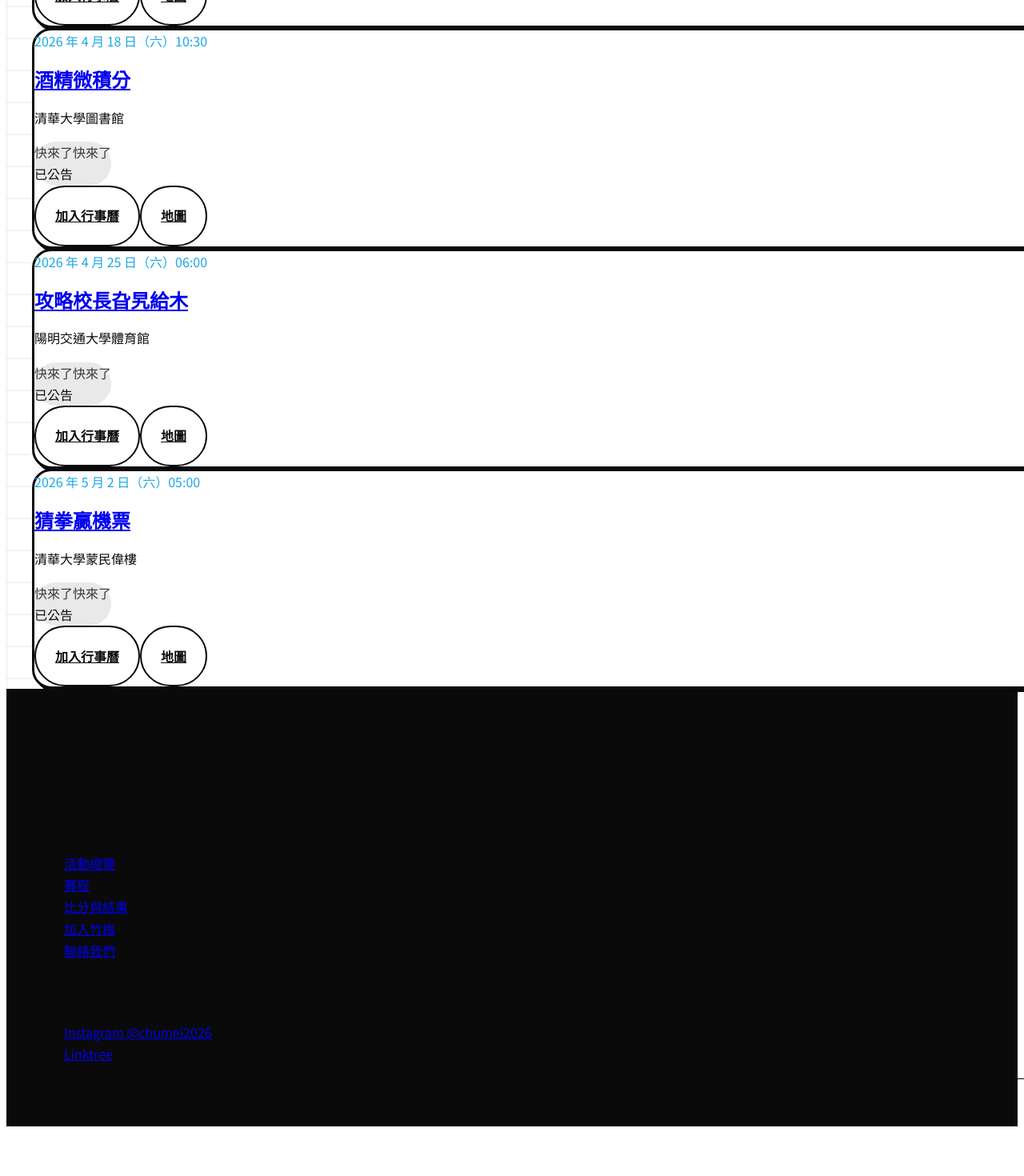
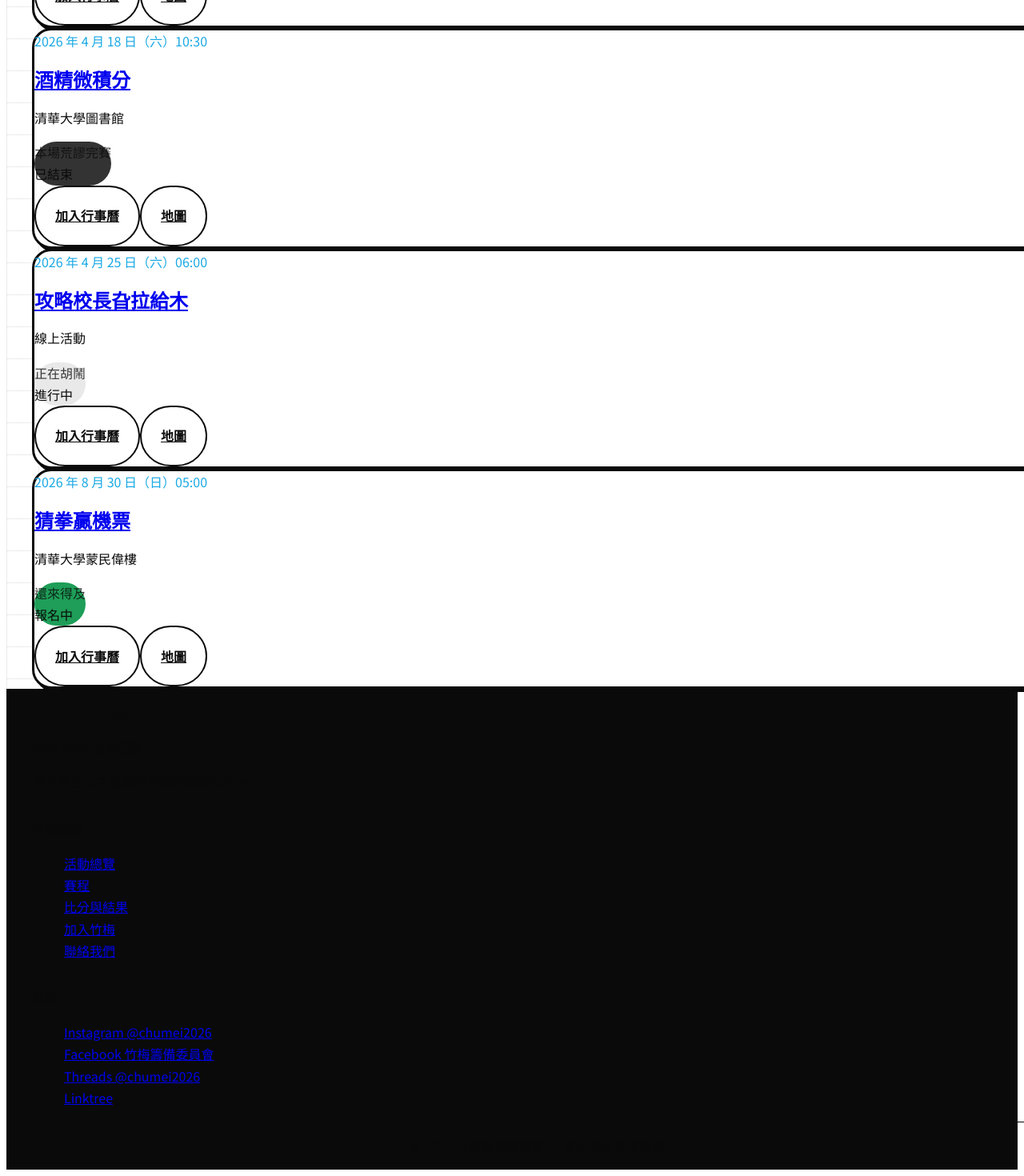
Before and after one commit to CorgiHere/chumei, a Next.js app: page /schedule in a window 1280 px wide. Shown: the part 983-2453 px from the top of the page at 80% size. Before the commit the page ends 2399 px from the top, so only its background shows below. Built offline with nearby package versions, Linux system fonts and the light colour scheme.

Commit message:
Sync site content with Instagram and Linktree for live 2026 Chumei CTAs.
Wire real registration, Galaga, and merch links so the site matches @chumei2026 public entry points.

Co-authored-by: Cursor <cursoragent@cursor.com>

```diff
--- a/src/app/about/page.tsx
+++ b/src/app/about/page.tsx
@@ -57,6 +57,14 @@ export default function AboutPage() {
               >
                 Instagram
               </a>
+              <a
+                href={siteConfig.facebookUrl}
+                target="_blank"
+                rel="noopener noreferrer"
+                className="btn-outline text-sm"
+              >
+                Facebook
+              </a>
               <Link href={withBasePath("/contact")} className="btn-outline text-sm">
                 聯絡我們
               </Link>
--- a/src/app/activities/[slug]/page.tsx
+++ b/src/app/activities/[slug]/page.tsx
@@ -40,6 +40,11 @@ export default async function ActivityDetailPage({ params }: PageProps) {
   const isRegistrationOpen =
     activity.status === "registration_open" ||
     activity.status === "registration_closing";
+  const isPlayable =
+    activity.status === "ongoing" && Boolean(activity.registrationUrl);
+  const primaryCtaLabel = isPlayable ? "立即遊玩" : "立即報名";
+  const showPrimaryCta =
+    (isRegistrationOpen || isPlayable) && activity.registrationUrl;
 
   return (
     <div className="pb-12">
@@ -62,14 +67,14 @@ export default async function ActivityDetailPage({ params }: PageProps) {
             )}
           </div>
           <div className="mt-6 flex flex-wrap gap-3">
-            {isRegistrationOpen && activity.registrationUrl && (
+            {showPrimaryCta && (
               <a
                 href={activity.registrationUrl}
                 target="_blank"
                 rel="noopener noreferrer"
                 className="btn-primary"
               >
-                立即報名
+                {primaryCtaLabel}
               </a>
             )}
             <a
--- a/src/app/contact/page.tsx
+++ b/src/app/contact/page.tsx
@@ -47,6 +47,32 @@ export default function ContactPage() {
               </dd>
             </div>
             <div>
+              <dt className="font-bold">Facebook</dt>
+              <dd>
+                <a
+                  href={siteConfig.facebookUrl}
+                  target="_blank"
+                  rel="noopener noreferrer"
+                  className="text-[var(--color-brand-blue)]"
+                >
+                  竹梅籌備委員會
+                </a>
+              </dd>
+            </div>
+            <div>
+              <dt className="font-bold">Threads</dt>
+              <dd>
+                <a
+                  href={siteConfig.threadsUrl}
+                  target="_blank"
+                  rel="noopener noreferrer"
+                  className="text-[var(--color-brand-blue)]"
+                >
+                  @chumei2026
+                </a>
+              </dd>
+            </div>
+            <div>
               <dt className="font-bold">Linktree</dt>
               <dd>
                 <a
--- a/src/components/ActivityCard.tsx
+++ b/src/components/ActivityCard.tsx
@@ -58,6 +58,16 @@ export function ActivityCard({ activity }: ActivityCardProps) {
                   立即報名
                 </a>
               )}
+              {activity.status === "ongoing" && activity.registrationUrl && (
+                <a
+                  href={activity.registrationUrl}
+                  target="_blank"
+                  rel="noopener noreferrer"
+                  className="btn-primary text-sm"
+                >
+                  立即遊玩
+                </a>
+              )}
               {activity.status === "finished" && (
                 <Link
                   href={withBasePath(`/activities/${activity.slug}#results`)}
--- a/src/components/Footer.tsx
+++ b/src/components/Footer.tsx
@@ -64,6 +64,26 @@ export function Footer() {
               </li>
               <li>
                 <a
+                  href={siteConfig.facebookUrl}
+                  target="_blank"
+                  rel="noopener noreferrer"
+                  className="hover:text-[var(--color-brand-yellow)]"
+                >
+                  Facebook 竹梅籌備委員會
+                </a>
+              </li>
+              <li>
+                <a
+                  href={siteConfig.threadsUrl}
+                  target="_blank"
+                  rel="noopener noreferrer"
+                  className="hover:text-[var(--color-brand-yellow)]"
+                >
+                  Threads @chumei2026
+                </a>
+              </li>
+              <li>
+                <a
                   href={siteConfig.linktreeUrl}
                   target="_blank"
                   rel="noopener noreferrer"
--- a/src/data/activities.ts
+++ b/src/data/activities.ts
@@ -1,5 +1,6 @@
 import type { Activity } from "@/types";
 import { venues } from "./venues";
+import { siteConfig } from "./site";
 
 export const activities: Activity[] = [
   {
@@ -17,8 +18,8 @@ export const activities: Activity[] = [
     startAt: "2026-03-29T14:00:00+08:00",
     status: "finished",
     venue: venues["nthu-lawn"],
-    categories: ["實體活動", "團體賽", "計分項目"],
-    format: "team",
+    categories: ["實體活動", "個人賽", "計分項目"],
+    format: "individual",
     teamSizeMin: 1,
     teamSizeMax: 1,
     participantLimit: 32,
@@ -26,7 +27,8 @@ export const activities: Activity[] = [
     rules: [
       {
         title: "勝負條件",
-        content: "各組穿著完整恐龍裝，完成 50 公尺直線賽道。最先衝線且恐龍裝未脫落者獲勝。",
+        content:
+          "各組穿著完整恐龍裝，完成 50 公尺直線賽道。最先衝線且恐龍裝未脫落者獲勝。",
       },
       {
         title: "比賽流程",
@@ -34,7 +36,8 @@ export const activities: Activity[] = [
       },
       {
         title: "違規與判定",
-        content: "中途脫下恐龍頭套、推擠對手、或恐龍裝不完整者，由裁判判定失格或加時。",
+        content:
+          "中途脫下恐龍頭套、推擠對手、或恐龍裝不完整者，由裁判判定失格或加時。",
       },
     ],
     safetyNotes: ["請穿著運動鞋", "恐龍裝需自行準備或現場租借"],
@@ -48,7 +51,8 @@ export const activities: Activity[] = [
       winner: "NTHU",
       nthuScore: 1,
       nycuScore: 0,
-      summary: "清華恐龍軍團以 0.3 秒優勢險勝，現場觀眾表示「這真的有必要辦第二屆嗎」——有的。",
+      summary:
+        "清華恐龍軍團以些微優勢險勝，現場觀眾表示「這真的有必要辦第二屆嗎」——有的。",
       rankings: [
         { rank: 1, school: "NTHU", teamName: "清恐龍突擊隊", score: "12.4s" },
         { rank: 2, school: "NYCU", teamName: "狐龍混合種", score: "12.7s" },
@@ -56,7 +60,7 @@ export const activities: Activity[] = [
       ],
     },
     socialLinks: [
-      { platform: "Instagram", url: "https://www.instagram.com/chumei2026/" },
+      { platform: "Instagram", url: siteConfig.instagramUrl },
     ],
   },
   {
@@ -73,20 +77,21 @@ export const activities: Activity[] = [
     cardImage: "/images/activities/office-chair.svg",
     startAt: "2026-04-05T15:00:00+08:00",
     registrationStartAt: "2026-03-20T00:00:00+08:00",
-    registrationEndAt: "2026-04-08T23:59:00+08:00",
-    status: "registration_open",
+    registrationEndAt: "2026-04-03T23:59:00+08:00",
+    status: "finished",
     venue: venues["nthu-gym"],
-    categories: ["實體活動", "團體賽", "計分項目"],
-    format: "team",
+    categories: ["實體活動", "個人賽", "計分項目"],
+    format: "individual",
     teamSizeMin: 1,
     teamSizeMax: 1,
     participantLimit: 24,
     registrationFee: 0,
-    registrationUrl: "https://linktr.ee/chumei2026",
+    registrationUrl: siteConfig.linktreeUrl,
     rules: [
       {
         title: "勝負條件",
-        content: "以辦公椅完成環形賽道，禁止雙腳著地推進。最先完成規定圈數者獲勝。",
+        content:
+          "以辦公椅完成環形賽道，禁止雙腳著地推進。最先完成規定圈數者獲勝。",
       },
       {
         title: "器材規範",
@@ -101,6 +106,14 @@ export const activities: Activity[] = [
     isScored: true,
     scoreWeight: 1,
     organizerIds: ["chumei-committee"],
+    result: {
+      status: "official",
+      publishedAt: "2026-04-05T17:00:00+08:00",
+      winner: "NYCU",
+      nthuScore: 0,
+      nycuScore: 1,
+      summary: "陽明交大以穩定過彎技術奪冠，清華選手則留下華麗翻椅名場面。",
+    },
   },
   {
     id: "act-05",
@@ -115,7 +128,7 @@ export const activities: Activity[] = [
     heroImage: "/images/activities/mahjong.svg",
     cardImage: "/images/activities/mahjong.svg",
     startAt: "2026-04-11T19:00:00+08:00",
-    status: "upcoming",
+    status: "finished",
     venue: venues["nthu-mw"],
     categories: ["實體活動", "團體賽", "計分項目"],
     format: "team",
@@ -123,7 +136,7 @@ export const activities: Activity[] = [
     teamSizeMax: 4,
     participantLimit: 64,
     registrationFee: 0,
-    registrationUrl: "https://linktr.ee/chumei2026",
+    registrationUrl: siteConfig.linktreeUrl,
     rules: [
       {
         title: "勝負條件",
@@ -138,6 +151,14 @@ export const activities: Activity[] = [
     isScored: true,
     scoreWeight: 1,
     organizerIds: ["chumei-committee"],
+    result: {
+      status: "official",
+      publishedAt: "2026-04-12T00:30:00+08:00",
+      winner: "NTHU",
+      nthuScore: 1,
+      nycuScore: 0,
+      summary: "清華牌桌軍團連庄取勝，現場氣氛一度需要冷靜一下。",
+    },
   },
   {
     id: "act-06",
@@ -152,7 +173,7 @@ export const activities: Activity[] = [
     heroImage: "/images/activities/calculus.svg",
     cardImage: "/images/activities/calculus.svg",
     startAt: "2026-04-18T18:30:00+08:00",
-    status: "announced",
+    status: "finished",
     venue: venues["nthu-library"],
     categories: ["實體活動", "個人賽", "非計分項目"],
     format: "individual",
@@ -161,7 +182,8 @@ export const activities: Activity[] = [
     rules: [
       {
         title: "勝負條件",
-        content: "在時限內完成最多正確微積分題目。同分時以完成速度決定勝負。",
+        content:
+          "在時限內完成最多正確微積分題目。同分時以完成速度決定勝負。",
       },
       {
         title: "特殊情況",
@@ -177,29 +199,38 @@ export const activities: Activity[] = [
     slug: "galaga-president",
     year: 2026,
     index: 7,
-    title: "攻略校長旮旯給木",
+    title: "攻略校長旮拉給木",
     subtitle: "竹梅賽年度鉅獻",
     tagline: "好啊我沒差啊你繼續找理由玩嘎拉給木啊",
     description:
-      "經典街機對決，但對手可能是你意想不到的人。考驗反應速度、策略，以及面對權威時的手抖程度。",
+      "竹梅賽年度鉅獻線上互動體驗。經典街機魂 × 校園迷因，考驗反應速度、策略，以及面對權威時的手抖程度。現已上線，清交人快來挑戰。",
     heroImage: "/images/activities/galaga.svg",
     cardImage: "/images/activities/galaga.svg",
     startAt: "2026-04-25T14:00:00+08:00",
-    status: "announced",
-    venue: venues["nycu-gymnasium"],
-    categories: ["實體活動", "個人賽", "非計分項目"],
+    status: "ongoing",
+    venue: venues["online"],
+    categories: ["線上活動", "個人賽", "非計分項目"],
     format: "individual",
-    participantLimit: 16,
+    participantLimit: undefined,
     registrationFee: 0,
-    registrationUrl: "https://linktr.ee/chumei2026",
+    registrationUrl: siteConfig.galagaUrl,
     rules: [
       {
         title: "勝負條件",
-        content: "單淘汰制，經典 Galaga 規則，一局定勝負。",
+        content: "完成關卡挑戰，挑戰自我高分紀錄。詳見遊戲內說明。",
+      },
+      {
+        title: "參加方式",
+        content: "開啟活動頁即可遊玩，無需實體報到。",
       },
     ],
+    audienceNotes: ["線上隨時可玩", "建議使用電腦或平板"],
     isScored: false,
     organizerIds: ["chumei-committee"],
+    socialLinks: [
+      { platform: "Game", url: siteConfig.galagaUrl },
+      { platform: "Instagram", url: siteConfig.instagramUrl },
+    ],
   },
   {
     id: "act-08",
@@ -210,27 +241,35 @@ export const activities: Activity[] = [
     subtitle: "三局兩勝，贏了機票飛哪裡看運氣",
     tagline: "剪刀石頭布，但機票在線",
     description:
-      "最純粹的運氣對決。三局兩勝，贏家獲得機票抽獎資格。輸的人獲得下次再來的勇氣。",
+      "最純粹的運氣對決。三局兩勝，贏家獲得機票抽獎資格。輸的人獲得下次再來的勇氣。報名表單現正開放中。",
     heroImage: "/images/activities/rps.svg",
     cardImage: "/images/activities/rps.svg",
-    startAt: "2026-05-02T13:00:00+08:00",
-    registrationStartAt: "2026-04-01T00:00:00+08:00",
-    registrationEndAt: "2026-04-30T23:59:00+08:00",
-    status: "announced",
+    startAt: "2026-08-30T13:00:00+08:00",
+    registrationStartAt: "2026-07-01T00:00:00+08:00",
+    registrationEndAt: "2026-08-25T23:59:00+08:00",
+    status: "registration_open",
     venue: venues["nthu-mw"],
     categories: ["實體活動", "個人賽", "非計分項目"],
     format: "individual",
     participantLimit: 128,
     registrationFee: 0,
-    registrationUrl: "https://linktr.ee/chumei2026",
+    registrationUrl: siteConfig.rpsFormUrl,
     rules: [
       {
         title: "勝負條件",
         content: "三局兩勝制，標準剪刀石頭布規則。",
       },
+      {
+        title: "報名資訊",
+        content: "請填寫官方報名表單，名額有限，額滿為止。",
+      },
     ],
     isScored: false,
     organizerIds: ["chumei-committee"],
+    socialLinks: [
+      { platform: "報名表單", url: siteConfig.rpsFormUrl },
+      { platform: "Linktree", url: siteConfig.linktreeUrl },
+    ],
   },
 ];
 
@@ -260,7 +299,16 @@ export function getNextActivity(): Activity | undefined {
       (a, b) =>
         new Date(a.startAt).getTime() - new Date(b.startAt).getTime(),
     );
-  return upcoming[0];
+  if (upcoming[0]) return upcoming[0];
+
+  // Prefer actionable ongoing / open-registration activities when season is between events
+  const actionable = activities.find(
+    (a) =>
+      a.status === "registration_open" ||
+      a.status === "registration_closing" ||
+      a.status === "ongoing",
+  );
+  return actionable;
 }
 
 export function getRecentResults(): Activity[] {
--- a/src/data/history.ts
+++ b/src/data/history.ts
@@ -8,7 +8,7 @@ export const historyYears: HistoryYear[] = [
     nthuScore: 3,
     nycuScore: 2,
     activityCount: 6,
-    highlights: ["恐龍賽跑", "辦公椅競速", "麻將大賽", "酒精微積分"],
+    highlights: ["恐龍賽跑", "辦公椅競速", "麻將大賽", "攻略校長旮拉給木", "猜拳贏機票"],
     summary:
       "竹梅籌備委員會以正式錦標賽形式，舉辦一系列完全不正經的校園活動。",
   },
--- a/src/data/news.ts
+++ b/src/data/news.ts
@@ -1,53 +1,88 @@
 import type { NewsPost } from "@/types";
+import { siteConfig } from "./site";
 
 export const newsPosts: NewsPost[] = [
   {
     id: "news-01",
     slug: "2026-chumei-kickoff",
-    title: "2026 丙午竹梅賽正式開跑",
+    title: "竹梅 2026 強勢回歸",
     summary:
-      "清交學生自主籌辦的荒謬競技平台強勢回歸，首波活動已陸續公布。",
+      "只要是清交人就絕對不能錯過的竹梅！IG 有臉書沒有的獨家驚喜。",
     category: "important",
     publishedAt: "2026-03-01T10:00:00+08:00",
     pinned: true,
     content: `<p>只要是清交人就絕對不能錯過的竹梅！</p>
-<p>2026 丙午竹梅賽正式啟動，由清交學生自主籌辦的一系列好玩活動陸續登場。不同於正式梅竹賽，竹梅賽的比賽項目完全不正常——但資訊絕對清楚。</p>
-<p>追蹤 <a href="https://www.instagram.com/chumei2026/">Instagram @chumei2026</a> 獲取 IG 獨家驚喜，本官網則提供報名、規則與結果的正式資訊。</p>`,
+<p>2026 丙午竹梅賽由<strong>竹梅籌備委員會</strong>自主籌辦，一系列荒謬好玩活動陸續登場。不同於正式梅竹賽，竹梅賽的比賽項目完全不正常——但資訊絕對清楚。</p>
+<p>追蹤 <a href="${siteConfig.instagramUrl}">Instagram @chumei2026</a> 獲取 IG 獨家驚喜，本官網則提供報名、規則與結果的正式資訊。所有表單與連結也整理在 <a href="${siteConfig.linktreeUrl}">Linktree</a>。</p>`,
+  },
+  {
+    id: "news-05",
+    slug: "galaga-president-live",
+    title: "攻略校長旮拉給木正式上線",
+    summary: "竹梅賽年度鉅獻線上體驗現已開放挑戰。",
+    category: "important",
+    publishedAt: "2026-07-15T12:00:00+08:00",
+    relatedActivityIds: ["act-07"],
+    pinned: true,
+    content: `<p>好啊我沒差啊你繼續找理由玩嘎拉給木啊……</p>
+<p>竹梅賽年度鉅獻「攻略校長旮拉給木」現已上線！打開瀏覽器就能玩，詳見活動頁或直接前往遊戲。</p>
+<p><a href="${siteConfig.galagaUrl}">立即遊玩</a></p>`,
+  },
+  {
+    id: "news-06",
+    slug: "rps-flight-registration",
+    title: "猜拳贏機票報名開放",
+    summary: "報名表單現正開放，名額有限。",
+    category: "registration",
+    publishedAt: "2026-07-20T10:00:00+08:00",
+    relatedActivityIds: ["act-08"],
+    content: `<p>最純粹的運氣對決回來了。</p>
+<p>「猜拳贏機票」報名表單現正開放，請透過官方表單完成報名。活動詳情與集合資訊請見活動頁，並持續關注 Instagram 公告。</p>
+<p><a href="${siteConfig.rpsFormUrl}">前往報名表單</a></p>`,
+  },
+  {
+    id: "news-07",
+    slug: "merch-tee-preorder",
+    title: "小徑 T 預購開放",
+    summary: "竹梅週邊小徑 T 預購表單開放中。",
+    category: "pickup",
+    publishedAt: "2026-07-25T09:00:00+08:00",
+    content: `<p>想穿上竹梅魂出門？小徑 T 預購表單現已開放。</p>
+<p>尺寸、款式與領取方式請以表單說明為準。有疑問歡迎於 Instagram 匿名提問或私訊籌備委員會。</p>
+<p><a href="${siteConfig.merchFormUrl}">前往預購表單</a></p>`,
   },
   {
     id: "news-02",
     slug: "dinosaur-race-results",
     title: "恐龍賽跑結果出爐：清華險勝",
-    summary: "第三場計分項目完成，清華以 0.3 秒優勢拿下勝利。",
+    summary: "第三場計分項目完成，清華拿下勝利。",
     category: "result",
     publishedAt: "2026-03-29T18:00:00+08:00",
     relatedActivityIds: ["act-03"],
     content: `<p>2026 年 3 月 29 日，恐龍賽跑於清華大學大草坪圓滿結束。</p>
-<p>清華「清恐龍突擊隊」以 12.4 秒成績奪冠，陽明交大「狐龍混合種」以 12.7 秒緊追在後。本場計入總錦標，清華 +1。</p>
-<p>目前總比分：清華 3：2 陽明交大。</p>`,
+<p>本場計入總錦標，清華 +1。精彩瞬間請追蹤 <a href="${siteConfig.instagramUrl}">@chumei2026</a>。</p>`,
   },
   {
     id: "news-03",
     slug: "office-chair-registration",
-    title: "辦公椅競速報名開放",
-    summary: "報名截止 4 月 8 日 23:59，剩餘名額有限。",
-    category: "registration",
-    publishedAt: "2026-03-20T12:00:00+08:00",
+    title: "辦公椅競速完賽回顧",
+    summary: "輪子失控現場，陽明交大奪冠。",
+    category: "result",
+    publishedAt: "2026-04-05T20:00:00+08:00",
     relatedActivityIds: ["act-04"],
-    content: `<p>辦公椅競速報名現已開放！</p>
-<p>活動時間：2026 年 4 月 5 日（六）15:00<br/>地點：清華大學體育館<br/>報名截止：2026 年 4 月 8 日 23:59</p>
-<p>請自備符合規格的辦公椅，並佩戴護膝。報名連結請見活動頁面。</p>`,
+    content: `<p>辦公椅競速已圓滿結束。感謝所有自備滾輪、敢於失控的選手。</p>
+<p>本場計入總錦標，陽明交大 +1。</p>`,
   },
   {
     id: "news-04",
     slug: "mahjong-schedule",
-    title: "麻將大賽賽程公告",
-    summary: "4 月 11 日 19:00 於蒙民偉樓開打。",
-    category: "rules",
-    publishedAt: "2026-04-01T09:00:00+08:00",
+    title: "麻將大賽結果公告",
+    summary: "牌桌大戰落幕，清華取勝。",
+    category: "result",
+    publishedAt: "2026-04-12T09:00:00+08:00",
     relatedActivityIds: ["act-05"],
-    content: `<p>麻將大賽將於 2026 年 4 月 11 日（六）19:00 於清華大學蒙民偉樓舉行。</p>
-<p>每隊 4 人，採積分制。報名即將開放，請密切注意本官網與 Instagram 公告。</p>`,
+    content: `<p>麻將大賽於清華大學蒙民偉樓落幕。</p>
+<p>本場計入總錦標，清華 +1。目前總比分請見比分頁。</p>`,
   },
 ];
 
--- a/src/data/site.ts
+++ b/src/data/site.ts
@@ -3,13 +3,18 @@ import type { SiteConfig } from "@/types";
 export const siteConfig: SiteConfig = {
   year: 2026,
   yearName: "2026 丙午竹梅賽",
-  tagline: "荒謬競技，強勢回歸",
+  tagline: "竹梅 2026 強勢回歸",
   description:
-    "竹梅賽是清交學生自主籌辦的荒謬校際競技平台。看起來像正式大型錦標賽，但比賽項目完全不正常。",
+    "只要是清交人就絕對不能錯過的竹梅！清交學生自主籌辦的荒謬校際競技平台——看起來像正式大型錦標賽，但比賽項目完全不正常。",
   nthuScore: 3,
   nycuScore: 2,
   instagramUrl: "https://www.instagram.com/chumei2026/",
-  facebookUrl: "https://www.facebook.com/chumei2026",
+  facebookUrl: "https://www.facebook.com/ChuMeiGamePreparatoryCommittee/",
+  threadsUrl: "https://www.threads.com/@chumei2026",
   linktreeUrl: "https://linktr.ee/chumei2026",
+  galagaUrl: "https://galgame-5c440.web.app",
+  merchFormUrl:
+    "https://docs.google.com/forms/d/e/1FAIpQLSf5hXvKgJrZQQVri5y8de4U49rJHIWI3qqrmeUYpJzy-O0eBQ/viewform",
+  rpsFormUrl: "https://forms.gle/ZGZp3FwFKW4Bjm379",
   contactEmail: "chumei2026@gmail.com",
 };
--- a/src/data/venues.ts
+++ b/src/data/venues.ts
@@ -41,4 +41,11 @@ export const venues: Record<string, Venue> = {
     mapUrl: "https://maps.google.com/?q=國立清華大學圖書館",
     meetingPoint: "圖書館一樓大廳",
   },
+  online: {
+    id: "online",
+    name: "線上活動",
+    campus: "OTHER",
+    description: "透過瀏覽器即可參加，無需到場。",
+    mapUrl: "https://galgame-5c440.web.app",
+  },
 };
--- a/src/types/index.ts
+++ b/src/types/index.ts
@@ -155,6 +155,10 @@ export type SiteConfig = {
   nycuScore: number;
   instagramUrl: string;
   facebookUrl: string;
+  threadsUrl: string;
   linktreeUrl: string;
+  galagaUrl: string;
+  merchFormUrl: string;
+  rpsFormUrl: string;
   contactEmail: string;
 };
```
Also changed, not shown: src/app/join/page.tsx (+35 -11 lines).
